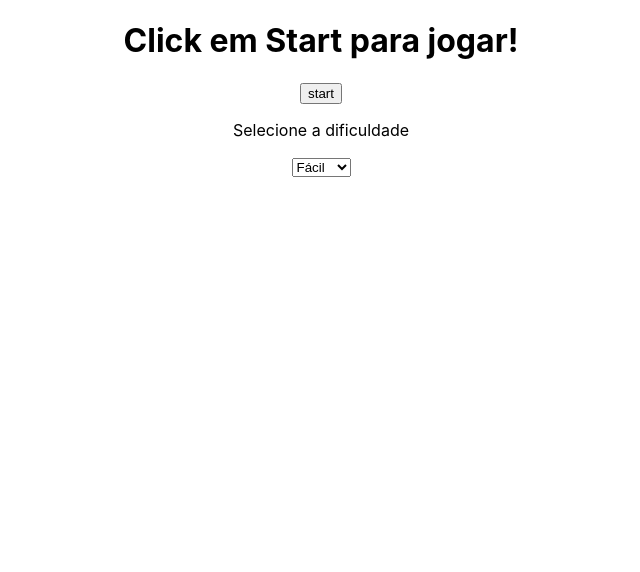
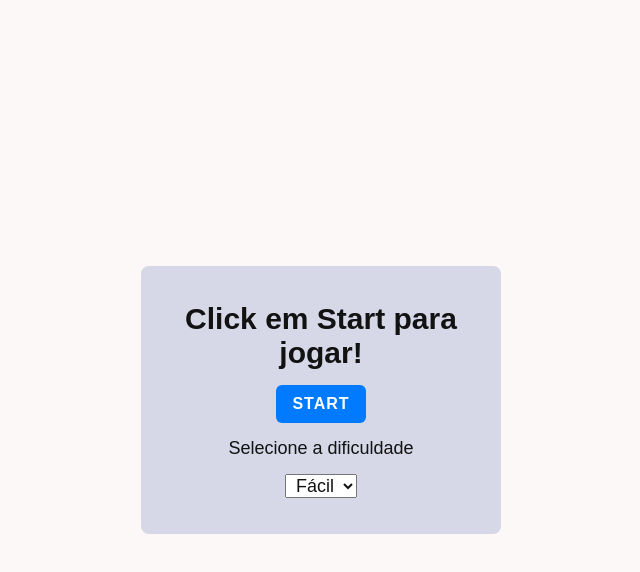
Before and after one commit to Bapolo/adivinheonumero, a React (Create React App) app: page /#/ in a window 1280 px wide. Shown: the top 572 px of the page, without its empty margins (319-959 px from the left). Built offline with nearby package versions, Linux system fonts and the light colour scheme.

Commit message:
update version 1.0

```diff
--- a/src/App.css
+++ b/src/App.css
@@ -1,23 +1,109 @@
-.App {
+*
+{
+  font-size: 18px;
+  margin: 0;
+  padding: 0;
+  box-sizing: border-box;
+  overflow: hidden;
+  font-family: Arial, Helvetica, sans-serif;
   text-align: center;
+  color: #121212;
+  transition: all 0.3s ease, transform 0.2s ease;
 }
 
-.App-logo {
-  height: 40vmin;
-  pointer-events: none;
+h1
+{
+  font-size: 30px;
 }
 
-@media (prefers-reduced-motion: no-preference) {
-  .App-logo {
-    animation: App-logo-spin infinite 20s linear;
-  }
+h2
+{
+  font-size: 25px;
+  font-weight: 500;
 }
 
-@keyframes App-logo-spin {
-  from {
-    transform: rotate(0deg);
-  }
-  to {
-    transform: rotate(360deg);
-  }
+button {
+  background-color: #494848;
+  color: #fff;
+  padding: 6px 12px;
+  font-size: 12px;
+  font-weight: bold;
+  border: 2px solid #353434;
+  border-radius: 8px;
+  cursor: pointer;
+  transition: all 0.3s ease-in-out;
+  text-transform: uppercase;
+  letter-spacing: 1px;
 }
+
+button:hover {
+  background-color: #fff;
+  color: #727171;
+  border-color: #000;
+}
+
+button:active {
+  transform: scale(0.95);
+}
+
+.botao-azul {
+  background-color: #007bff;
+  color: #fff;
+  padding: 10px 16px;
+  border: none;
+  border-radius: 6px;
+  font-size: 16px;
+  font-weight: bold;
+  cursor: pointer;
+  transition: background-color 0.3s ease, transform 0.2s ease;
+}
+
+.botao-azul:hover {
+  background-color: #0056b3;
+  color: white;
+}
+
+.botao-azul:active {
+  background-color: #004085;
+  transform: scale(0.98);
+}
+
+.alerta-danger {
+  background-color: #f8d7da;
+  color: #721c24;
+  padding: 12px 16px;
+  border: 1px solid #f5c6cb;
+  border-radius: 6px;
+  font-size: 16px;
+  font-weight: bold;
+  transition: all .02s ease-in-out;
+}
+
+body
+{
+  display: flex;
+  align-items: center;
+  justify-content: center;
+  background-color: #fcf8f8;
+  height: 100vh;
+}
+
+.app
+{
+  display: flex;
+  flex-direction: column;
+  align-items: center;
+  justify-content: center;
+  gap: 15px;
+  width: 90%;
+  margin: 0 auto;
+  padding: 2rem 1rem;
+  background-color: #D6D8E7;
+  border-radius: 8px;
+}
+
+input
+{
+  text-align: left;
+  padding: 0.2rem;
+}
--- a/src/App.js
+++ b/src/App.js
@@ -5,7 +5,7 @@ import TelaDoJogo from './componentes/TelaDoJogo.js';
 
 function App() {
   return (
-    <div className="App">
+    <div className="app">
       <Router>
         <Routes>
           <Route path = '/' element = { <Home /> } />
--- a/src/componentes/Botao.js
+++ b/src/componentes/Botao.js
@@ -1,8 +1,8 @@
-function Botao({ texto, onClick})
+function Botao({ texto, onClick, className })
 {
 
     return (
-        <button type = "button" onClick = { onClick }>{texto}</button>
+        <button type = "button" onClick = { onClick } className = {className}>{texto}</button>
     )
 }
 
--- a/src/componentes/Home.js
+++ b/src/componentes/Home.js
@@ -1,10 +1,31 @@
-import { useState } from 'react'
-import { useNavigate} from 'react-router-dom'
+import { useState,useEffect } from 'react'
+import { useNavigate,useLocation } from 'react-router-dom'
 import Botao from './Botao'
+
+function useQuery()
+{
+    return new URLSearchParams(useLocation().search)
+}
 
 function Home()
 {
     const [nivel,setNivel] = useState("facil")
+    const [resultado,setResultado] = useState(null)
+    const [numero,setNumero] = useState(null)
+    const query = useQuery()
+
+    useEffect(() => {
+        const numeroQuery = query.get("numero")
+        const resultadoQuery = query.get("resultado")
+
+        if (numeroQuery !== null) {
+            setNumero(numeroQuery)
+        }
+
+        if (resultadoQuery !== null) {
+            setResultado(resultadoQuery === "true") // Converte para booleano
+        }
+    }, [])
 
     function selecionarNivel(e)
     {
@@ -22,7 +43,10 @@ function Home()
         <>
             <h1>Click em Start para jogar!</h1>
 
-            <Botao texto = "start" onClick = { redirecionar }/>
+            {resultado === false && <p>Infelizmente você não acertou, o número correto é {numero}</p>}
+            {resultado === true && <p>Parabéns, você acertou, o número é {numero}</p>}
+
+            <Botao texto = "start" onClick = { redirecionar } className = 'botao-azul'/>
 
             <p>Selecione a dificuldade</p>
 
--- a/src/componentes/TelaDoJogo.js
+++ b/src/componentes/TelaDoJogo.js
@@ -1,6 +1,7 @@
 import { useState, useEffect } from 'react'
 import { useNavigate,useLocation } from 'react-router-dom'
 import Botao from './Botao'
+import '../App.css'
 
 function useQuery()
 {
@@ -14,6 +15,7 @@ function TelaDoJogo()
     const [numeroTestado,setNumeroTestado] = useState("")
     const [mensagemDeFeedback,setMensagemDeFeedback] = useState("Escolha um número de 1 à 100")
     const [tentativas,setTentativas] = useState(0)
+    const [erro,setErro] = useState(false)
 
     const redirecionar = useNavigate()
 
@@ -41,13 +43,12 @@ function TelaDoJogo()
         }
 
         setTentativas(tentativasInicial)
-        console.log(tentativasInicial)
     }
 
-    function chutarNumero(e)
+    function receberNumero(e)
     {
+        setErro(false)
         setNumeroTestado(e.target.value)
-        console.log(e.target.value)
     }
 
     function verificarSeAcertou()
@@ -67,23 +68,31 @@ function TelaDoJogo()
                 else
                 {
                     console.log("Parabén, vc acertou!")
-                    redirecionar("/")
+                    redirecionar(`/?resultado=true&&numero=${numeroAleatorio}`)
                 }
 
                 setTentativas(tentativas - 1)
             }
             else
             {
-                redirecionar("/")
+                redirecionar(`/?resultado=false&&numero=${numeroAleatorio}`)
             }
         }
         else
         {
-            alert("Digite algum valor")
+            setErro(true)
         }
 
         setNumeroTestado("")
         return
+    }
+
+    function enter(e)
+    {
+        if (e.key === "Enter")
+        {
+            verificarSeAcertou()
+        }
     }
 
     function voltar()
@@ -93,13 +102,15 @@ function TelaDoJogo()
 
     return (
         <>
-            <h2>Tentativas {tentativas}</h2>
+            <h2>Tentativas: {tentativas}</h2>
+
+            {erro && <p className = 'alerta-danger'>O campo de entrada não pode estar vázio!</p>}
 
             <h2>{ mensagemDeFeedback }</h2>
 
-            <input type = 'number' value = { numeroTestado } onChange = { chutarNumero } />
+            <input type = 'number' value = { numeroTestado } onChange = { receberNumero } onKeyDown = { enter }/>
 
-            <Botao texto = 'advinhar' onClick = { verificarSeAcertou }/>
+            <Botao texto = 'advinhar' onClick = { verificarSeAcertou } className= "botao-azul"/>
 
             <Botao texto = 'voltar' onClick = { voltar }/>
         </>
```
Also changed, not shown: 7 other files (tests, documents, lock files or other folders).
